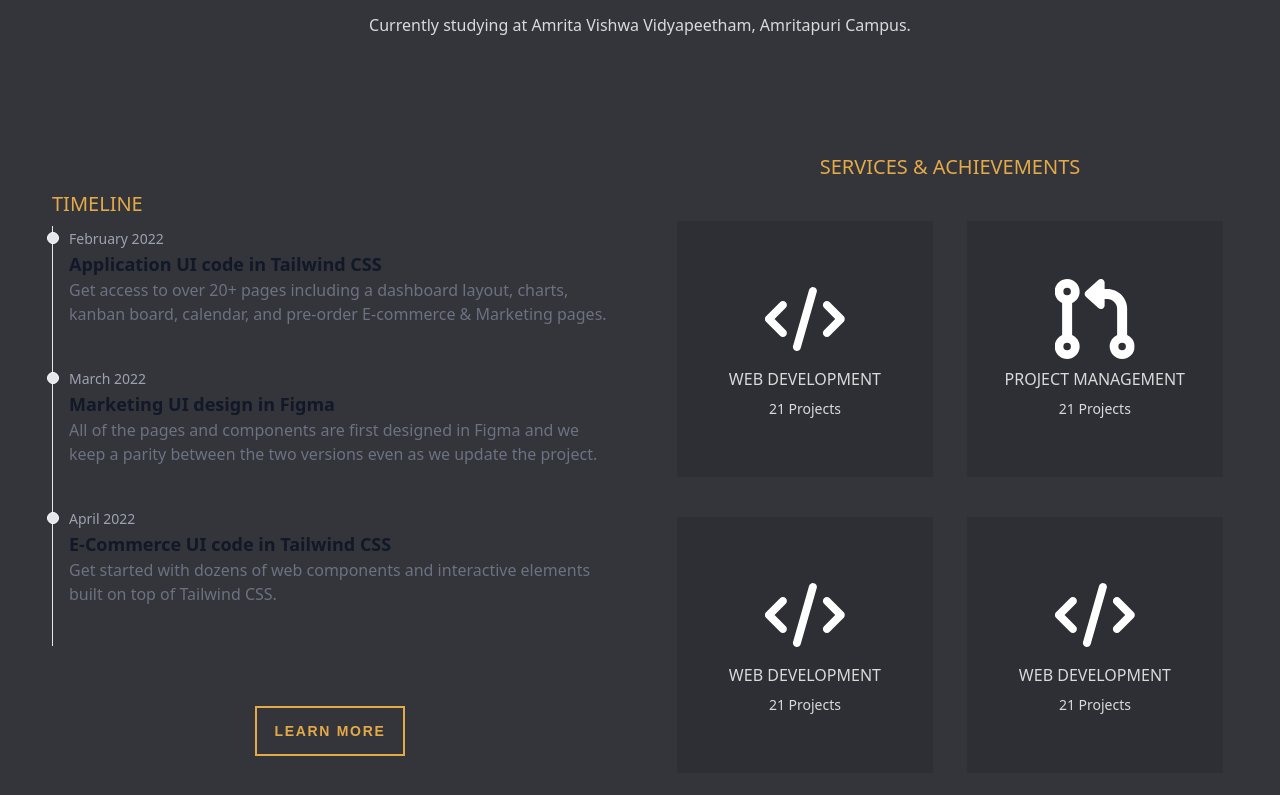
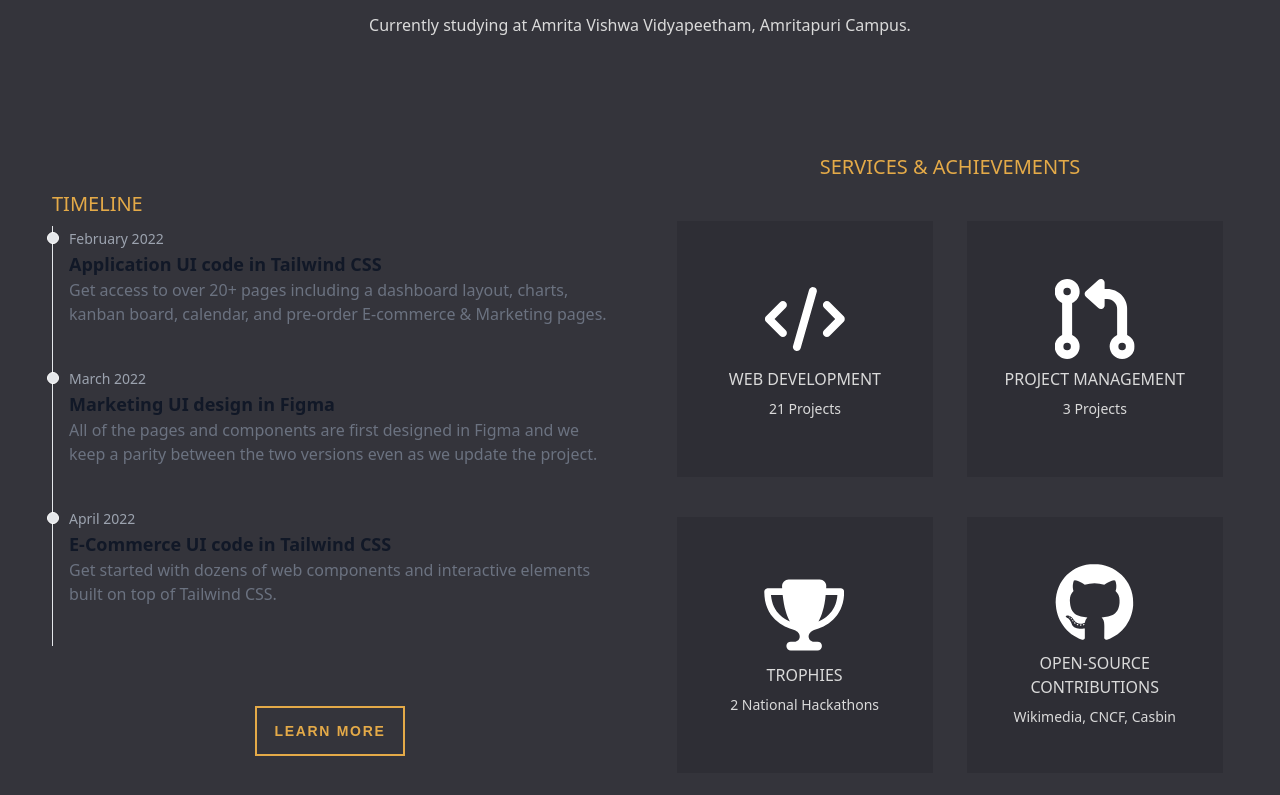
Before and after one commit to Abhinavxox/Portfolio-V2, a React (Vite) app: page / in a window 1280 px wide. Shown: the part 912-1707 px from the top of the page. Built offline with nearby package versions, Linux system fonts and the light colour scheme; the HTML template or start-up script is replaced by a standard one.

Commit message:
Add : Fixed timeline component

```diff
--- a/src/components/ProjectsHero.jsx
+++ b/src/components/ProjectsHero.jsx
@@ -28,8 +28,8 @@ const ProjectsHero = () => {
   });
 
   return (
-    <>
-      {data ? (
+    <div>
+      {/* {data ? (
         <animated.div
           style={trailProps}
           ref={ref}
@@ -63,8 +63,8 @@ const ProjectsHero = () => {
         </animated.div>
       ) : (
         ""
-      )}
-    </>
+      )} */}
+    </div>
   );
 };
 
--- a/src/components/Services.jsx
+++ b/src/components/Services.jsx
@@ -43,7 +43,11 @@ const Services = () => {
               <h1 className="uppercase text-center font-medium my-2">
                 Web Development
               </h1>
-              <p className="text-center text-sm font-light my-2">21 Projects</p>
+              <p className="text-center text-sm font-light my-2">
+                <a className="hero-a" href="https://github.com/Abhinavxox">
+                  21 Projects
+                </a>
+              </p>
             </div>
           </motion.div>
         </div>
@@ -63,7 +67,50 @@ const Services = () => {
               <h1 className="uppercase text-center font-medium my-2">
                 Project Management
               </h1>
-              <p className="text-center text-sm font-light my-2">21 Projects</p>
+              <p className="text-center text-sm font-light my-2">
+                <a className="hero-a" href="https://github.com/Abhinavxox">
+                  3 Projects
+                </a>
+              </p>
+            </div>
+          </motion.div>
+        </div>
+        <div className="flex justify-center items-center my-5">
+          <motion.div
+            className="container bg-[#2E2E35] h-64 w-64 flex justify-center items-center trophies"
+            ref={ref}
+            animate={controls}
+            initial="hidden"
+            variants={animationVariants}
+          >
+            <div className="rotate-180">
+              <img
+                src="./images/services/trophy.svg"
+                className="h-20 w-20 mx-auto my-2"
+              />
+              <h1 className="uppercase text-center font-medium my-2">
+                TROPHIES
+              </h1>
+              <p className="text-center text-sm font-light my-2">
+                2 National Hackathons
+                <div className="trophies-list font-bold">
+                  <br />
+                  <a
+                    className="hero-a"
+                    href="https://devfolio.co/projects/story-wizard-4811"
+                  >
+                    Hackverse 4.0
+                  </a>
+                  <br />
+                  <a
+                    className="hero-a"
+                    href="https://www.spaceappschallenge.org/"
+                  >
+                    NASA Space Apps Challenge <br />
+                    (Regional lvl - Kathmandu)
+                  </a>
+                </div>
+              </p>
             </div>
           </motion.div>
         </div>
@@ -77,33 +124,16 @@ const Services = () => {
           >
             <div className="rotate-180">
               <img
-                src="./images/services/code.svg"
+                src="./images/services/oss.svg"
                 className="h-20 w-20 mx-auto my-2"
               />
               <h1 className="uppercase text-center font-medium my-2">
-                Web Development
+                Open-Source <br />
+                Contributions
               </h1>
-              <p className="text-center text-sm font-light my-2">21 Projects</p>
-            </div>
-          </motion.div>
-        </div>
-        <div className="flex justify-center items-center my-5">
-          <motion.div
-            className="container bg-[#2E2E35] h-64 w-64 flex justify-center items-center"
-            ref={ref}
-            animate={controls}
-            initial="hidden"
-            variants={animationVariants}
-          >
-            <div className="rotate-180">
-              <img
-                src="./images/services/code.svg"
-                className="h-20 w-20 mx-auto my-2"
-              />
-              <h1 className="uppercase text-center font-medium my-2">
-                Web Development
-              </h1>
-              <p className="text-center text-sm font-light my-2">21 Projects</p>
+              <p className="text-center text-sm font-light my-2">
+                Wikimedia, CNCF, Casbin
+              </p>
             </div>
           </motion.div>
         </div>
--- a/src/index.css
+++ b/src/index.css
@@ -85,3 +85,12 @@
   border-radius: 100%;
   opacity: 0.2;
 }
+
+.trophies-list {
+  display: none;
+}
+
+.trophies:hover .trophies-list {
+  display: block;
+  opacity: 1;
+}
--- a/src/pages/Home.jsx
+++ b/src/pages/Home.jsx
@@ -9,8 +9,8 @@ const Home = () => {
     <div className="m-0 bg-[#2E2E35]">
       <Hero />
       <Timeline />
-      {/* <ProjectsHero />
-      <BlogsHero /> */}
+      <ProjectsHero />
+      {/* <BlogsHero /> */}
     </div>
   );
 };
```
Also changed, not shown: public/images/services/oss.svg (added), public/images/services/trophy.svg (added).
